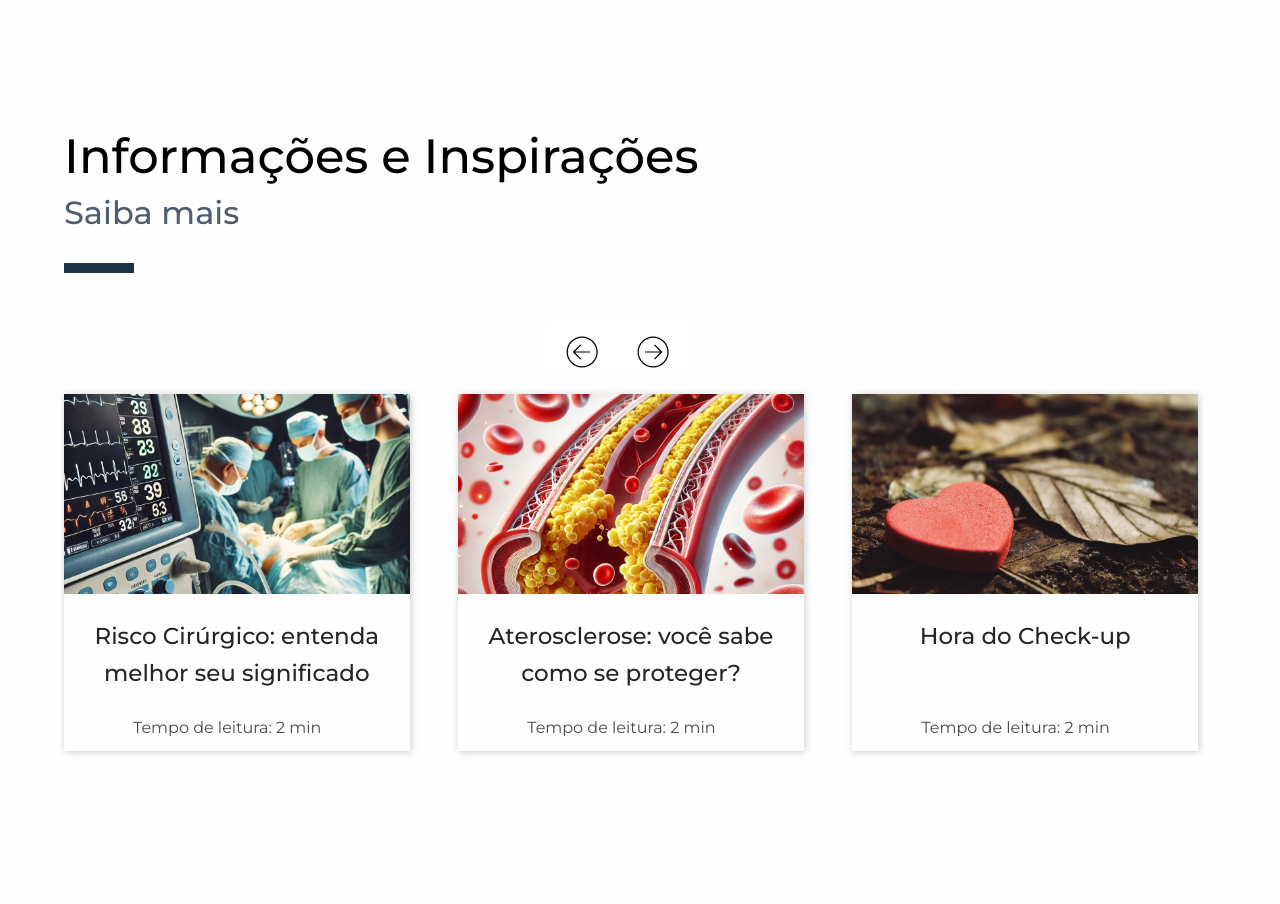
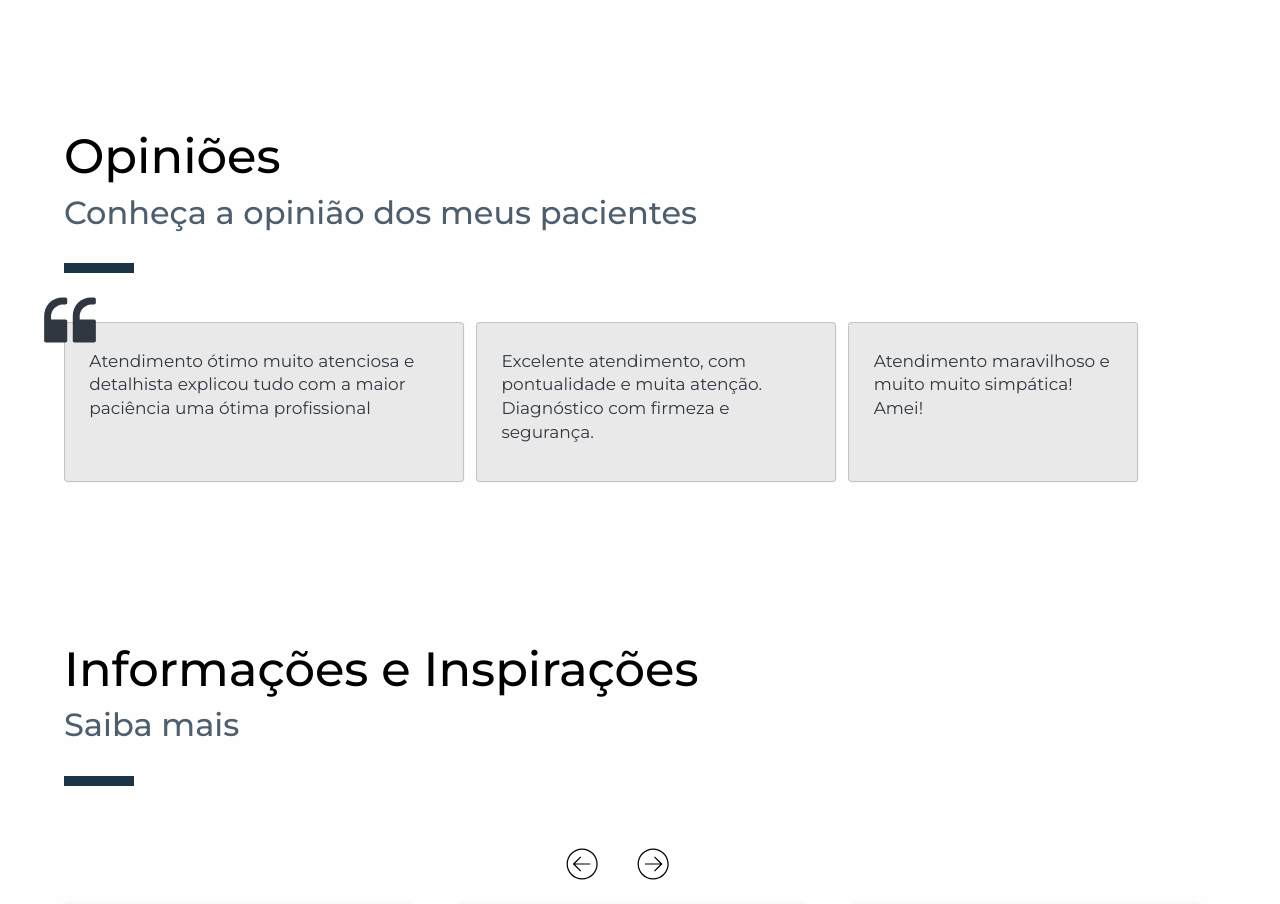
Before and after one commit to rafaelabou1999/site-medico, a Next.js app: page / in a window 1280 px wide. Shown: the part 1740-2644 px from the top of the page. Built offline with nearby package versions, Linux system fonts and the light colour scheme.

Commit message:
working on opinioes

```diff
--- /dev/null
+++ b/src/app/components/Opinioes/Opinioes.module.css
@@ -0,0 +1,42 @@
+.all{
+    display: flex;
+    flex-direction: row;
+    gap:1%;
+    position: relative;
+}
+
+.container{
+    background-color: transparent;
+    width:360px;
+    height:160px;
+    padding: 2.2% 2%;
+    border-radius: 4px;
+    background-color: #e9e9e9;
+    border: 1px solid #2f374036;
+    box-shadow: 1px 1px 1px #f7f7f7;
+    position: relative;
+
+}
+
+.container:nth-of-type(1){
+    width:400px !important;
+}
+.container:nth-of-type(3){
+    width:290px !important;
+}
+
+.text{
+    font-weight: 400;
+    color:#2f3740;
+    font-size: 17px;
+    font-family: sans-serif;
+    line-height: 1.4;
+}
+
+.image{
+    position: absolute;
+    left:-2%;
+    top:-20%;
+    z-index: 10000;
+
+}
--- /dev/null
+++ b/src/app/components/Opinioes/index.jsx
@@ -0,0 +1,21 @@
+import styles from './Opinioes.module.css'
+import Image from 'next/image'
+import Quotation from '@/../public/pontuation.svg'
+export default function Opinioes(){
+    return(
+        <div className={styles.all}>
+            <Image src={Quotation} alt="aspas" className={styles.image}/>
+            <div className={styles.container}>
+                <h4 className={styles.text}>Atendimento ótimo muito atenciosa e detalhista explicou tudo com a maior paciência uma ótima profissional</h4>
+
+            </div>
+            <div className={styles.container}>
+                <h4 className={styles.text}>Excelente atendimento, com pontualidade e muita atenção. Diagnóstico com firmeza e segurança.</h4>
+            </div>
+            <div className={styles.container}>
+                <h4 className={styles.text}>Atendimento maravilhoso e muito muito simpática! Amei!</h4>
+            </div>
+
+        </div>
+    )
+}
--- a/src/app/page.js
+++ b/src/app/page.js
@@ -17,6 +17,7 @@ import LeftArrow from "@/../public/left-arrow.svg"
 import RightArrow from "@/../public/right-arrow.svg"
 
 import { use, useState } from "react";
+import Opinioes from "./components/Opinioes";
 
 export default function Home() {
   const [isActive, setActive] = useState(true);
@@ -61,7 +62,10 @@ export default function Home() {
               <Title title="Galeria" desc="Venha Conhecer"/>
               <Galeria/>
             </div>
-
+             <div>
+              <Title title="Opiniões" desc="Conheça a opinião dos meus pacientes"/>
+              <Opinioes/>
+             </div>
 
             <div className={styles.all_cards}>
               <Title title="Informações e Inspirações" desc="Saiba mais"/>
```
Also changed, not shown: public/pontuation.svg (added).
